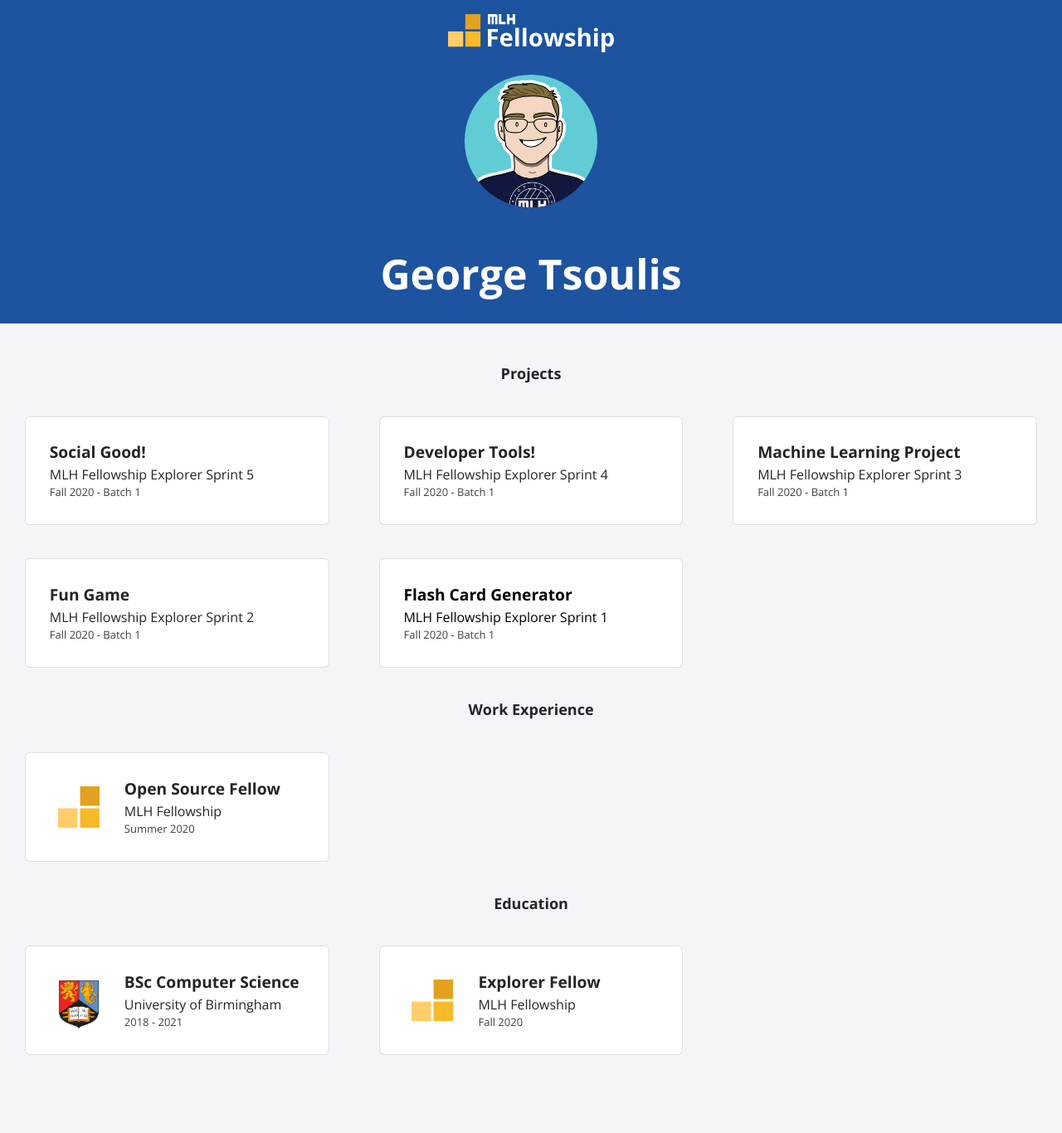
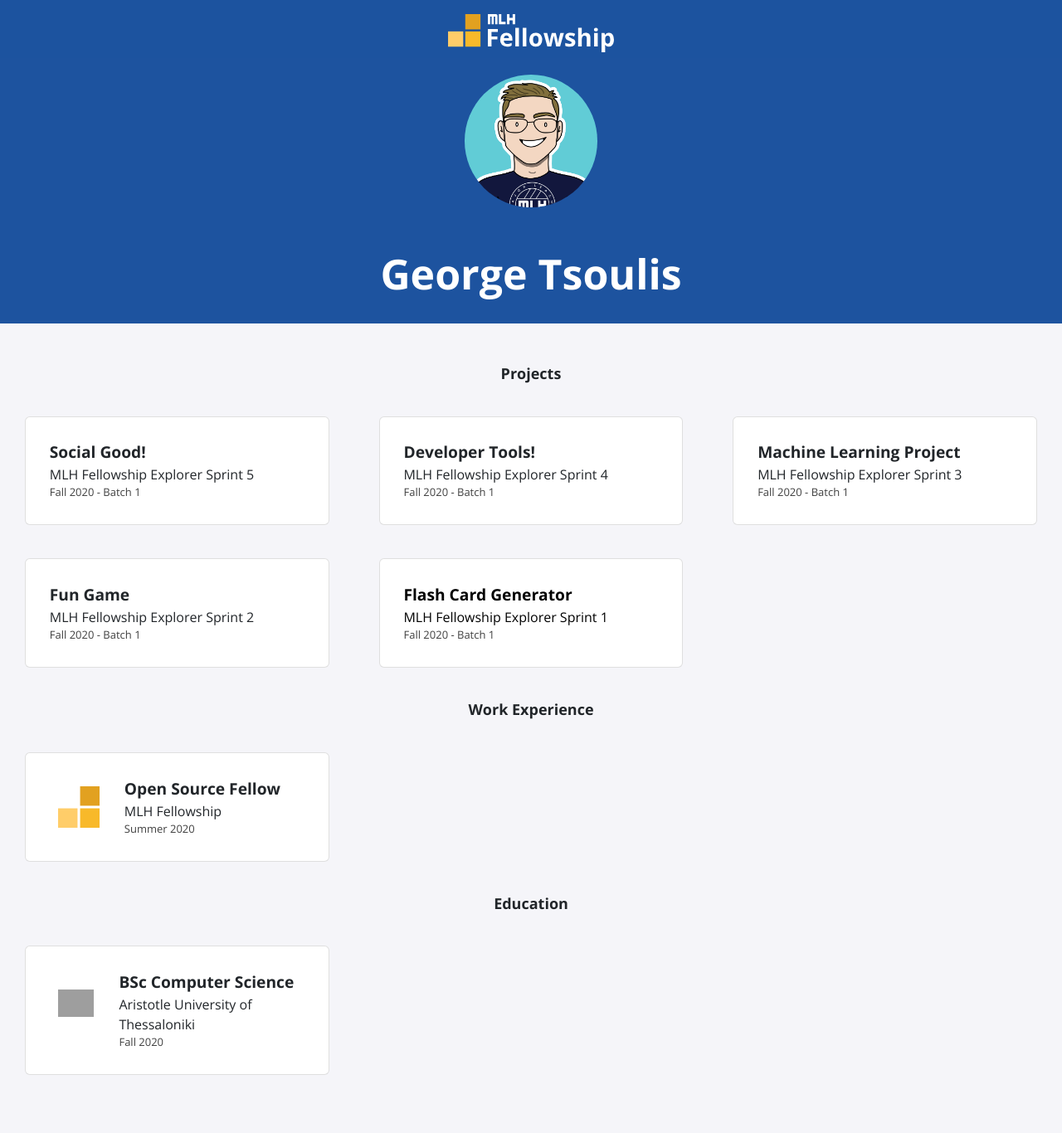
Before and after one commit to unwrinkled/unwrinkled.github.io, a Jekyll site: the page built from index.html, in a window 1280 px wide. Shown: the whole page at 83% size. Built offline with Jekyll 4.4.1, drawn with Linux system fonts in a browser that asks for light colours; nearby versions of some CDN libraries; before the commit the page ends 1342 px from its top, so only the background shows below that; grey boxes are pictures that could not be loaded.

Commit message:
Update education.yml
- Updated education.yml, deleted useless images and added my university's logo

```diff
--- a/_data/education.yml
+++ b/_data/education.yml
@@ -1,9 +1,4 @@
 - course: BSc Computer Science
-  institute: University of Birmingham
-  dates: 2018 - 2021
-  logo: uob.png
-
-- course: Explorer Fellow
-  institute: MLH Fellowship
+  institute: Aristotle University of Thessaloniki
   dates: Fall 2020
-  logo: fellowship.svg
+  logo: auth.png
```
Also changed, not shown: assets/img/education/auth.jpg (added), assets/img/education/fellowship.svg (deleted), assets/img/education/uob.png (deleted).
